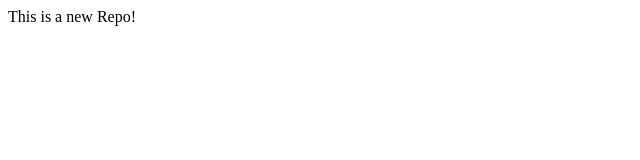
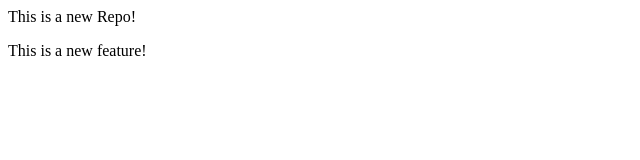
Before and after one commit to Arjunumesh221/localrepo, a plain HTML site: page index.html in a window 1280 px wide. Shown: the whole page, without its empty margins (0-640 px from the left). Drawn offline with Linux system fonts and the light colour scheme.

Commit message:
Added new feature

```diff
--- a/index.html
+++ b/index.html
@@ -1,3 +1,6 @@
 <p>
     This is a new Repo!
 </p>
+<p>
+    This is a new feature!
+</p>
```
